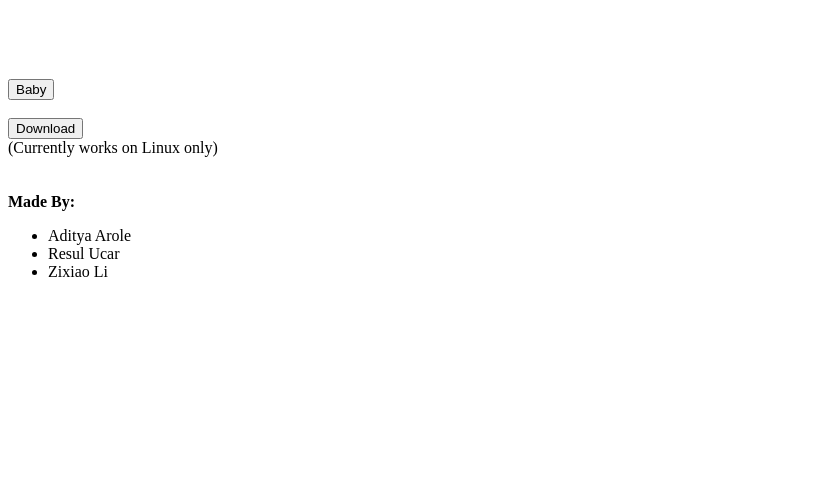
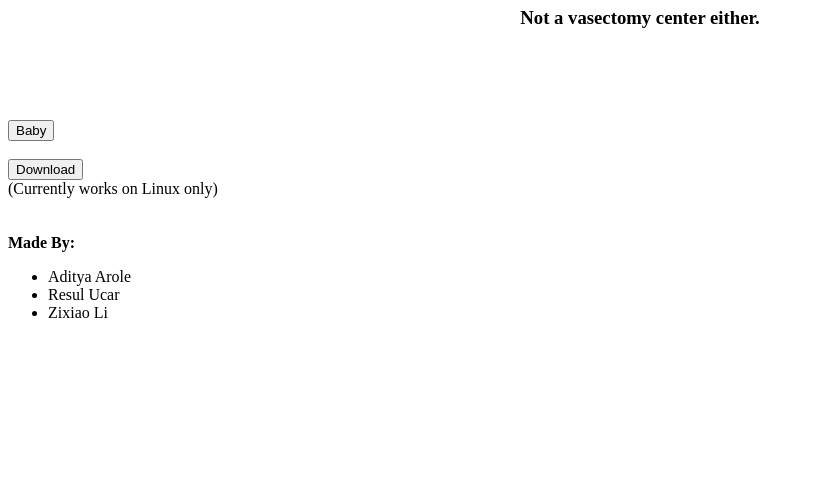
Before and after one commit to aarole/videdit, a plain HTML site: page docs/index.html in a window 1280 px wide. Shown: the part 321-800 px from the top of the page, without its empty margins (0-818 px from the left). Drawn offline with Linux system fonts and the light colour scheme.

Commit message:
updated desc

```diff
--- a/docs/index.html
+++ b/docs/index.html
@@ -5,7 +5,7 @@
     <body>
         <font align="center">
             <img src="logo.png" width="240px" height="240px">
-            <h1>Not a barbershop.</h1>
+            <h1>Not a barbershop.<br><h3>Not a vasectomy center either.</h3></h1>
         </font>
         <br><br><br><br>
         <a href="https://youtu.be/e-ORhEE9VVg?t=87" target="_blank">
```
